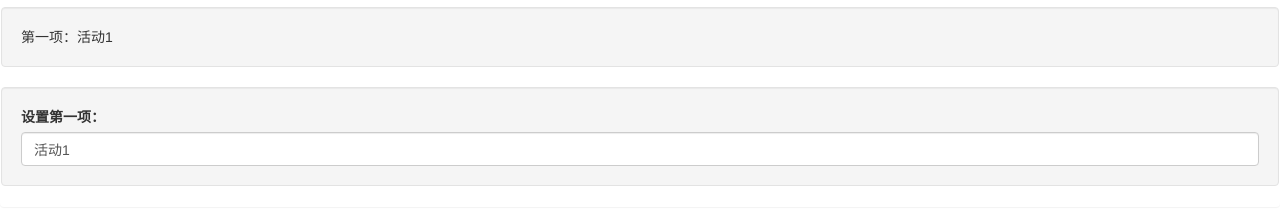
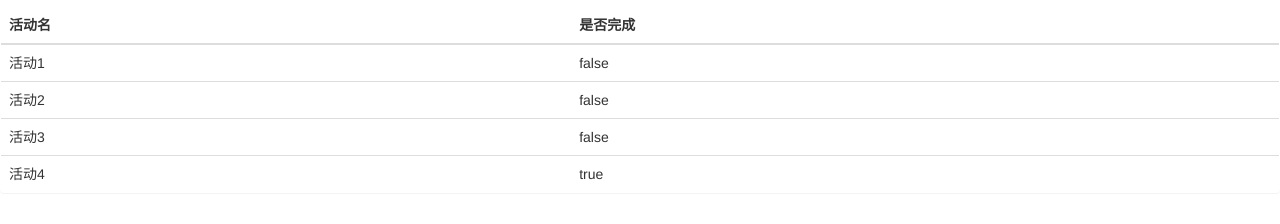
Before and after one commit to supertiny99/angularDemo, a website: page src/directives.html in a window 1280 px wide. Shown: the part 50-274 px from the top of the page. Drawn offline with nearby package versions, Linux system fonts and the light colour scheme.

Commit message:
ng-repeat 遍历数组中对象

```diff
--- a/src/directives.html
+++ b/src/directives.html
@@ -9,14 +9,20 @@
   <div id="todoPanel" class="panel" data-ng-controller="defaultCtrl">
     <h3 class="panel-header">To Do List</h3>
 
-    <div class="well">
-      <div>第一项：{{todos[0].action}}</div>
-    </div>
-
-    <div class="form-group well">
-      <label for="firstItem">设置第一项：</label>
-      <input name="firstItem" ng-model="todos[0].action" type="text" class="form-control" />
-    </div>
+    <table class="table">
+      <thead>
+        <tr>
+          <th>活动名</th>
+          <th>是否完成</th>
+        </tr>
+      </thead>
+      <tbody>
+        <tr ng-repeat="item in todos">
+          <td>{{item.action}}</td>
+          <td>{{item.complete}}</td>
+        </tr>
+      </tbody>
+    </table>
   </div>
   <script src="//cdn.bootcss.com/angular.js/1.5.7/angular.js"></script>
   <script src="index.js"></script>
```
